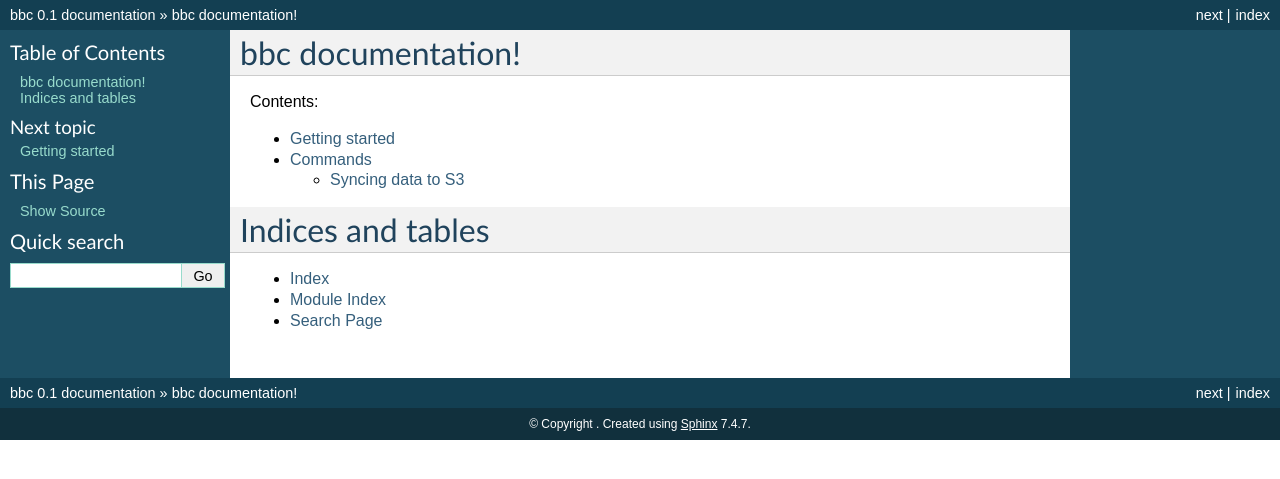
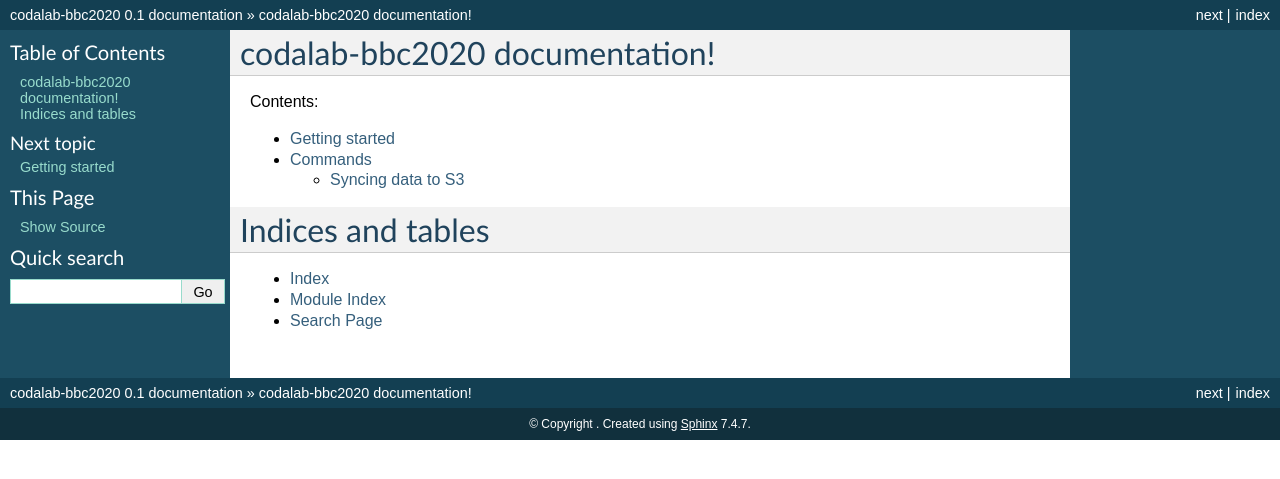
Before and after one commit to takaiyuk/codalab-bbc2020, a Sphinx documentation site: the page built from docs/index.rst, in a window 1280 px wide. Shown: the top 479 px of the page. Built offline with Sphinx 7.4.7, drawn with Linux system fonts in a browser that asks for light colours.

Commit message:
Change project name bbc -> codalab-bbc2020

```diff
--- a/docs/conf.py
+++ b/docs/conf.py
@@ -1,6 +1,6 @@
 # -*- coding: utf-8 -*-
 #
-# bbc documentation build configuration file, created by
+# codalab-bbc2020 documentation build configuration file, created by
 # sphinx-quickstart.
 #
 # This file is execfile()d with the current directory set to its containing dir.
@@ -29,28 +29,28 @@ import sys
 extensions = []
 
 # Add any paths that contain templates here, relative to this directory.
-templates_path = ['_templates']
+templates_path = ["_templates"]
 
 # The suffix of source filenames.
-source_suffix = '.rst'
+source_suffix = ".rst"
 
 # The encoding of source files.
 # source_encoding = 'utf-8-sig'
 
 # The master toctree document.
-master_doc = 'index'
+master_doc = "index"
 
 # General information about the project.
-project = u'bbc'
+project = u"codalab-bbc2020"
 
 # The version info for the project you're documenting, acts as replacement for
 # |version| and |release|, also used in various other places throughout the
 # built documents.
 #
 # The short X.Y version.
-version = '0.1'
+version = "0.1"
 # The full version, including alpha/beta/rc tags.
-release = '0.1'
+release = "0.1"
 
 # The language for content autogenerated by Sphinx. Refer to documentation
 # for a list of supported languages.
@@ -64,7 +64,7 @@ release = '0.1'
 
 # List of patterns, relative to source directory, that match files and
 # directories to ignore when looking for source files.
-exclude_patterns = ['_build']
+exclude_patterns = ["_build"]
 
 # The reST default role (used for this markup: `text`) to use for all documents.
 # default_role = None
@@ -81,7 +81,7 @@ exclude_patterns = ['_build']
 # show_authors = False
 
 # The name of the Pygments (syntax highlighting) style to use.
-pygments_style = 'sphinx'
+pygments_style = "sphinx"
 
 # A list of ignored prefixes for module index sorting.
 # modindex_common_prefix = []
@@ -91,7 +91,7 @@ pygments_style = 'sphinx'
 
 # The theme to use for HTML and HTML Help pages.  See the documentation for
 # a list of builtin themes.
-html_theme = 'default'
+html_theme = "default"
 
 # Theme options are theme-specific and customize the look and feel of a theme
 # further.  For a list of options available for each theme, see the
@@ -120,7 +120,7 @@ html_theme = 'default'
 # Add any paths that contain custom static files (such as style sheets) here,
 # relative to this directory. They are copied after the builtin static files,
 # so a file named "default.css" will overwrite the builtin "default.css".
-html_static_path = ['_static']
+html_static_path = ["_static"]
 
 # If not '', a 'Last updated on:' timestamp is inserted at every page bottom,
 # using the given strftime format.
@@ -164,7 +164,7 @@ html_static_path = ['_static']
 # html_file_suffix = None
 
 # Output file base name for HTML help builder.
-htmlhelp_basename = 'basketball-behavior-challengedoc'
+htmlhelp_basename = "basketball-behavior-challengedoc"
 
 
 # -- Options for LaTeX output --------------------------------------------------
@@ -172,10 +172,8 @@ htmlhelp_basename = 'basketball-behavior-challengedoc'
 latex_elements = {
     # The paper size ('letterpaper' or 'a4paper').
     # 'papersize': 'letterpaper',
-
     # The font size ('10pt', '11pt' or '12pt').
     # 'pointsize': '10pt',
-
     # Additional stuff for the LaTeX preamble.
     # 'preamble': '',
 }
@@ -183,10 +181,13 @@ latex_elements = {
 # Grouping the document tree into LaTeX files. List of tuples
 # (source start file, target name, title, author, documentclass [howto/manual]).
 latex_documents = [
-    ('index',
-     'basketball-behavior-challenge.tex',
-     u'bbc Documentation',
-     u"tishikawa", 'manual'),
+    (
+        "index",
+        "basketball-behavior-challenge.tex",
+        u"codalab-bbc2020 Documentation",
+        u"tishikawa",
+        "manual",
+    ),
 ]
 
 # The name of an image file (relative to this directory) to place at the top of
@@ -215,8 +216,7 @@ latex_documents = [
 # One entry per manual page. List of tuples
 # (source start file, name, description, authors, manual section).
 man_pages = [
-    ('index', 'basketball-behavior-challenge', u'bbc Documentation',
-     [u"tishikawa"], 1)
+    ("index", "basketball-behavior-challenge", u"bbc Documentation", [u"tishikawa"], 1)
 ]
 
 # If true, show URL addresses after external links.
@@ -229,9 +229,15 @@ man_pages = [
 # (source start file, target name, title, author,
 #  dir menu entry, description, category)
 texinfo_documents = [
-    ('index', 'basketball-behavior-challenge', u'bbc Documentation',
-     u"tishikawa", 'bbc',
-     'Basketball Behavior Challenge: BBC2020 https://competitions.codalab.org/competitions/23905#learn_the_details', 'Miscellaneous'),
+    (
+        "index",
+        "basketball-behavior-challenge",
+        u"codalab-bbc2020 Documentation",
+        u"tishikawa",
+        "codalab-bbc2020",
+        "Basketball Behavior Challenge: BBC2020 https://competitions.codalab.org/competitions/23905#learn_the_details",
+        "Miscellaneous",
+    ),
 ]
 
 # Documents to append as an appendix to all manuals.
--- a/docs/index.rst
+++ b/docs/index.rst
@@ -1,9 +1,9 @@
-.. bbc documentation master file, created by
+.. codalab-bbc2020 documentation master file, created by
    sphinx-quickstart.
    You can adapt this file completely to your liking, but it should at least
    contain the root `toctree` directive.
 
-bbc documentation!
+codalab-bbc2020 documentation!
 ==============================================
 
 Contents:
```
Also changed, not shown: README.md (+1 -1 lines).
